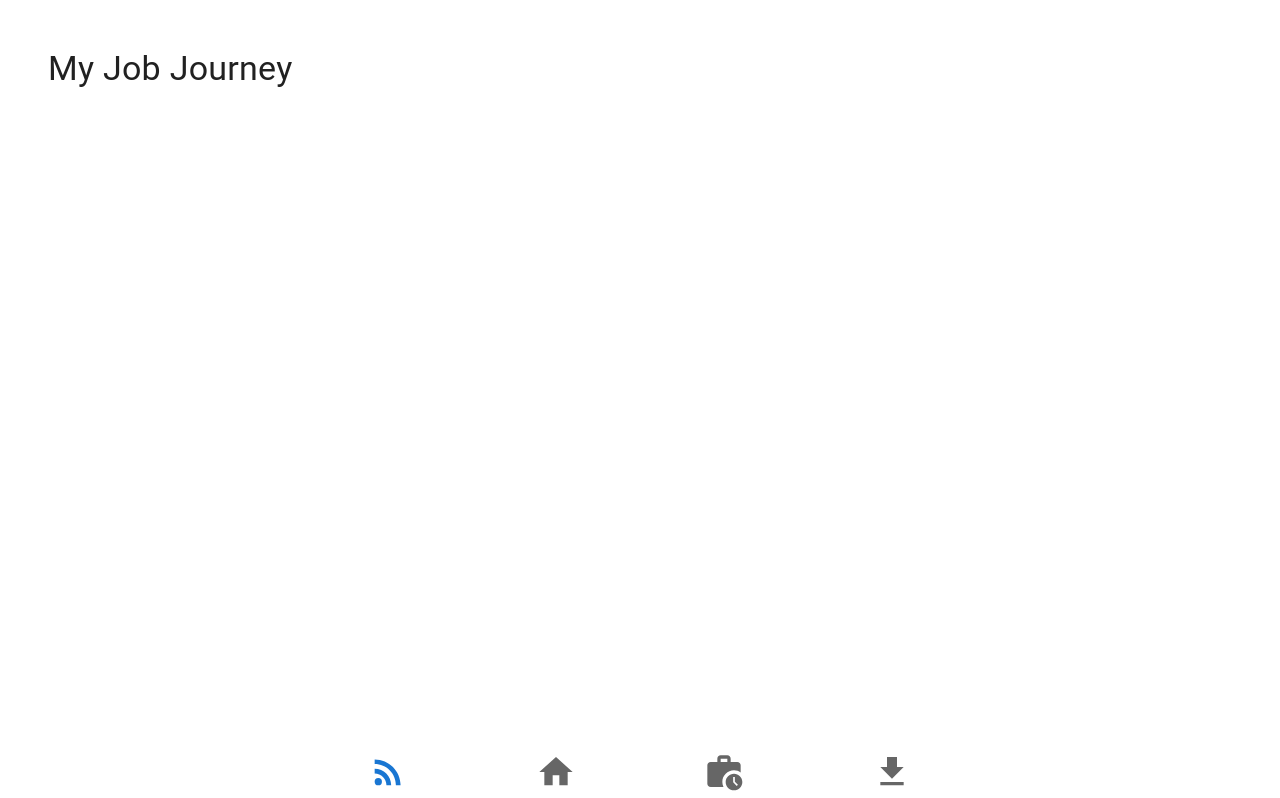
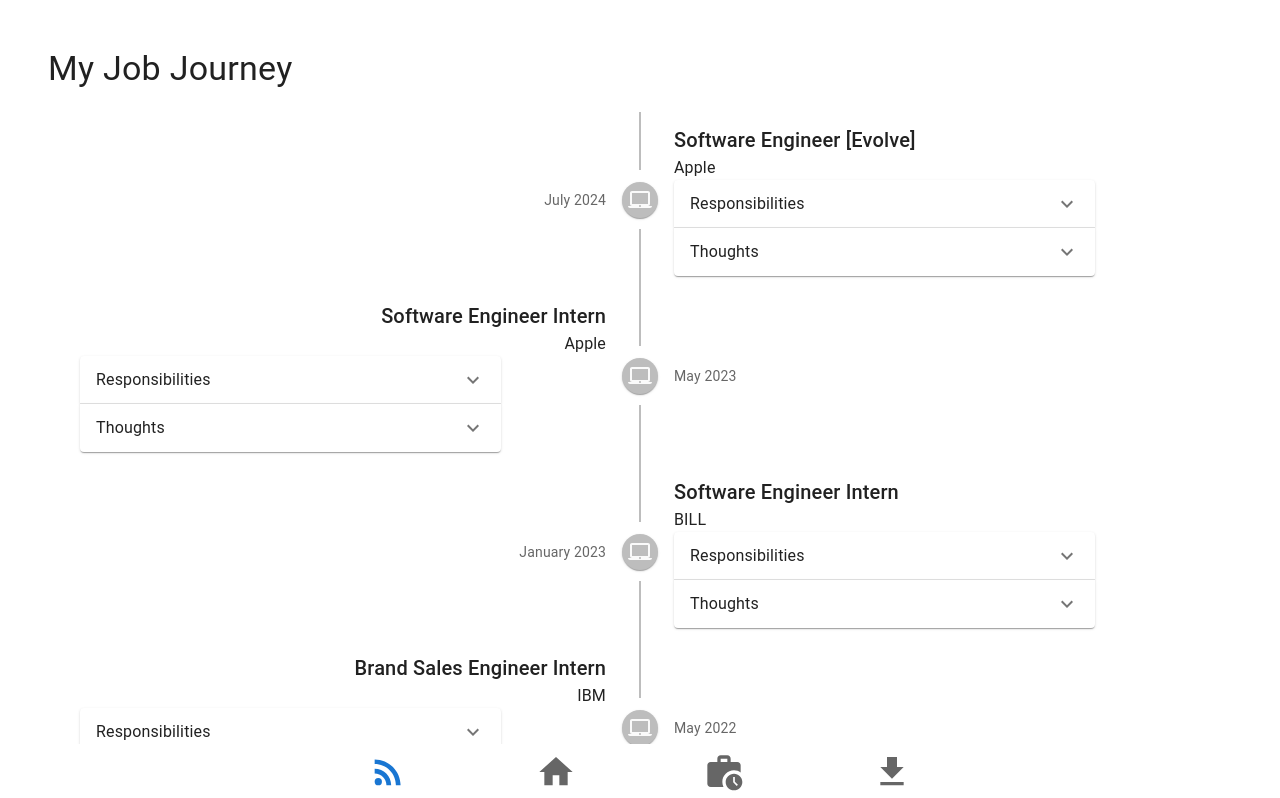
Before and after one commit to svntii/portfolio, a Next.js app: page /career in a window 1280 px wide. Shown: the top 798 px of the page. Built offline with nearby package versions, Linux system fonts and the light colour scheme.

Commit message:
career timeline

```diff
--- a/package.json
+++ b/package.json
@@ -17,6 +17,7 @@
     "@emotion/styled": "^11.11.0",
     "@fontsource/roboto": "^5.0.12",
     "@mui/icons-material": "^5.15.13",
+    "@mui/lab": "^5.0.0-alpha.169",
     "@mui/material": "^5.15.13",
     "date-fns": "^3.6.0",
     "fs": "^0.0.1-security",
--- /dev/null
+++ b/src/components/career/careerTimeline.jsx
@@ -0,0 +1,98 @@
+import * as React from 'react';
+import Timeline from '@mui/lab/Timeline';
+import TimelineItem from '@mui/lab/TimelineItem';
+import TimelineSeparator from '@mui/lab/TimelineSeparator';
+import TimelineConnector from '@mui/lab/TimelineConnector';
+import TimelineContent from '@mui/lab/TimelineContent';
+import TimelineOppositeContent from '@mui/lab/TimelineOppositeContent';
+import TimelineDot from '@mui/lab/TimelineDot';
+import LaptopMacIcon from '@mui/icons-material/LaptopMac';
+import Typography from '@mui/material/Typography';
+
+
+
+import Accordion from '@mui/material/Accordion';
+import AccordionSummary from '@mui/material/AccordionSummary';
+import AccordionDetails from '@mui/material/AccordionDetails';
+import ExpandMoreIcon from '@mui/icons-material/ExpandMore';
+
+
+import career from "@/app/career.json";
+import { DateShort } from "@/components/date";
+
+export function CareerTimeline() {
+    const jobs = career.jobs;
+
+    return (
+        <Timeline position="alternate">
+            {jobs.map((job, index) => (
+                <Job key={index} job={job} />
+            ))}
+        </Timeline>
+    );
+}
+
+
+
+function Job({ job }) {
+
+    const boxStyles = { width: '80%'}
+
+    return (
+        <TimelineItem>
+            <TimelineOppositeContent
+                sx={{ m: 'auto 0' }}
+                align="right"
+                variant="body2"
+                color="text.secondary"
+            >
+                <DateShort dateString={job.startDate} />
+            </TimelineOppositeContent>
+            <TimelineSeparator>
+                <TimelineConnector />
+                <TimelineDot>
+                    <LaptopMacIcon />
+                </TimelineDot>
+                <TimelineConnector />
+            </TimelineSeparator>
+            <TimelineContent sx={{ py: '12px', px: 2}}>
+                <Typography variant="h6" component="span">
+                    {job.title}
+                </Typography>
+                <Typography>{job.company}</Typography>
+                <Accordion sx={{ ...boxStyles }}>
+                    <AccordionSummary
+                        expandIcon={<ExpandMoreIcon />}
+                        aria-controls="panel1a-content"
+                        id="panel1a-header"
+                    >
+                        <Typography>Responsibilities</Typography>
+                    </AccordionSummary>
+                    <AccordionDetails>
+                        <ul>
+                            {job.responsibilities.map((responsibility, index) => (
+                                <li key={index}>
+                                    <Typography align="left" sx={{ paddingBottom: 1 }}>{responsibility}</Typography>
+                                </li>
+                            ))}
+                        </ul>
+                    </AccordionDetails>
+                </Accordion>
+                <Accordion sx={{ ...boxStyles }} >
+                    <AccordionSummary
+                        expandIcon={<ExpandMoreIcon />}
+                        aria-controls="panel2a-content"
+                        id="panel2a-header"
+                    >
+                        <Typography>Thoughts</Typography>
+                    </AccordionSummary>
+                    <AccordionDetails>
+                        <Typography>
+                            {job.thoughts}
+                        </Typography>
+                    </AccordionDetails>
+                </Accordion>
+            </TimelineContent>
+        </TimelineItem>
+    );
+}
--- a/src/components/date.js
+++ b/src/components/date.js
@@ -1,6 +1,11 @@
 import { parseISO, format } from 'date-fns';
 
-export default function Date({ dateString }) {
+export function Date({ dateString }) {
   const date = parseISO(dateString);
   return <time dateTime={dateString}>{format(date, 'LLLL d, yyyy')}</time>;
 }
+
+export function DateShort({ dateString }) {
+  const date = parseISO(dateString);
+  return <time dateTime={dateString}>{format(date, 'MMMM yyyy')}</time>;
+}
--- a/src/pages/career/index.js
+++ b/src/pages/career/index.js
@@ -1,5 +1,5 @@
 import { Box, Typography, List, ListItem, ListItemText } from '@mui/material';
-
+import { CareerTimeline } from "../../components/career/careerTimeline"
 
 export default function AllJobs() {
     return (
@@ -7,6 +7,7 @@
             <Typography variant="h4" component="div" sx={{ flexGrow: 1, marginBottom: 2 }}>
                 My Job Journey
             </Typography>
+            <CareerTimeline />
         </Box>
     );
 }
--- a/tsconfig.json
+++ b/tsconfig.json
@@ -21,6 +21,6 @@
       "@/*": ["./src/*", "./lib/*,", "./public/* ","./app/*"],
     }
   },
-  "include": ["next-env.d.ts", "**/*.ts", "**/*.tsx", ".next/types/**/*.ts", "lib/posts.js", "src/pages/index.js", "src/components/blog/blogList.js"],
+  "include": ["next-env.d.ts", "**/*.ts", "**/*.tsx", ".next/types/**/*.ts", "lib/posts.js", "src/pages/index.js", "src/components/blog/blogList.js", "src/components/career/careerTimeline.jsx"],
   "exclude": ["node_modules"]
 }
```
Also changed, not shown: 1 other file (tests, documents, lock files or other folders).
